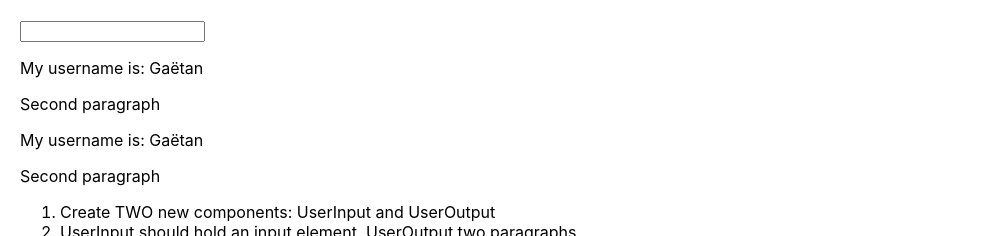
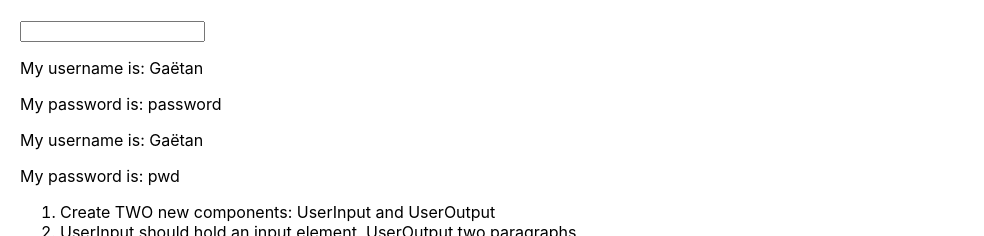
Before and after one commit to gaetanBloch/react-basics-assignement, a React (Create React App) app: page / in a window 1280 px wide. Shown: the top 236 px of the page, without its empty margins (0-984 px from the left). Built offline with nearby package versions, Linux system fonts and the light colour scheme.

Commit message:
Added dynamic content to the UserOutput Component

```diff
--- a/src/App.js
+++ b/src/App.js
@@ -11,8 +11,8 @@ class App extends Component {
   render() {
     return (<div className="App">
         <UserInput />
-        <UserOutput username={this.state.username}/>
-        <UserOutput username={this.state.username}/>
+        <UserOutput username={this.state.username}>My password is: password</UserOutput>
+        <UserOutput username={this.state.username}>My password is: pwd</UserOutput>
 
         <ol>
           <li>Create TWO new components: UserInput and UserOutput</li>
--- a/src/UserOutput/UserOutput.js
+++ b/src/UserOutput/UserOutput.js
@@ -4,7 +4,7 @@ const UserOutput = (props) => {
   return (
     <div>
       <p>My username is: {props.username}</p>
-      <p>Second paragraph</p>
+      <p>{props.children}</p>
     </div>
   );
 };
```
